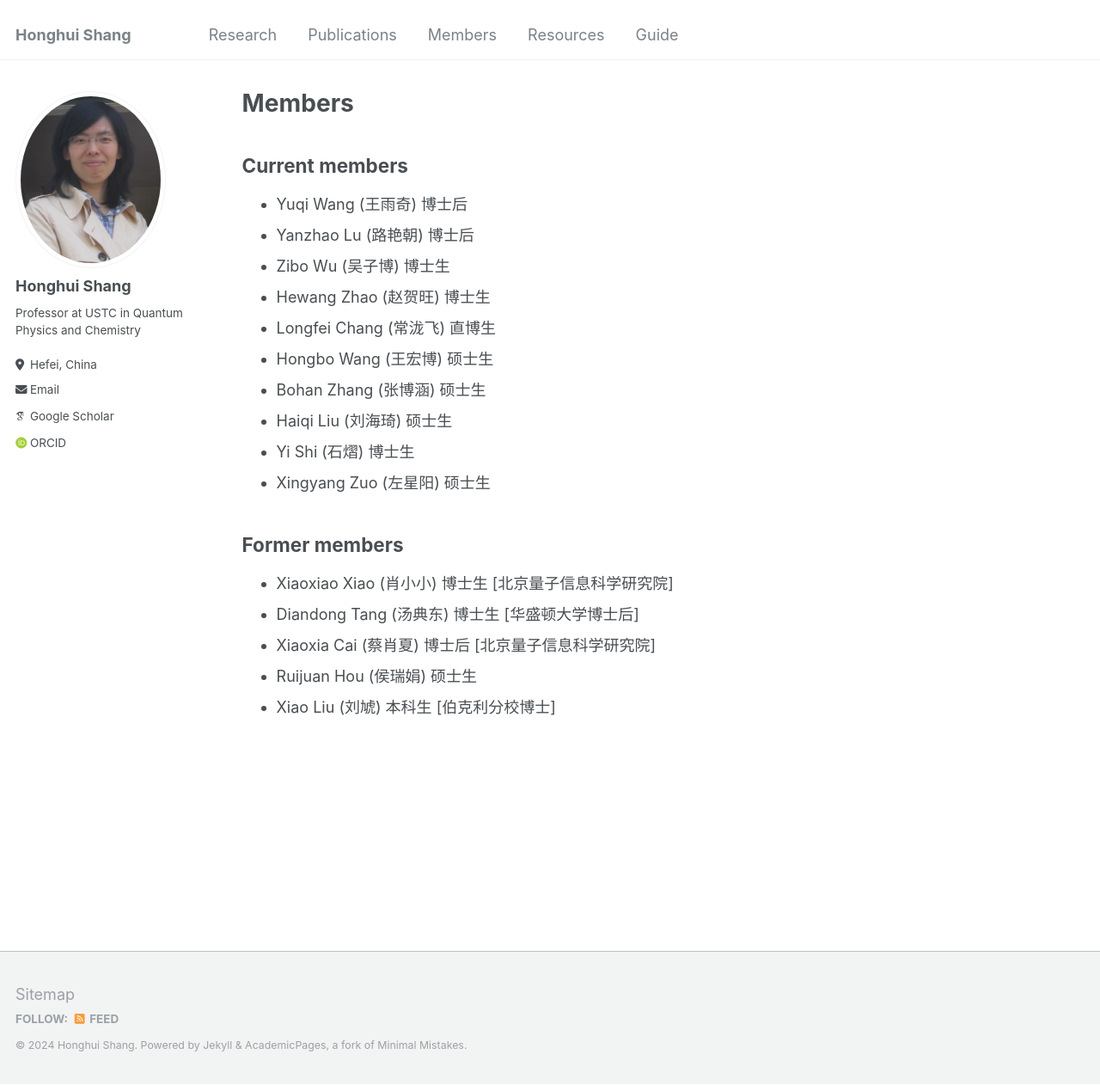
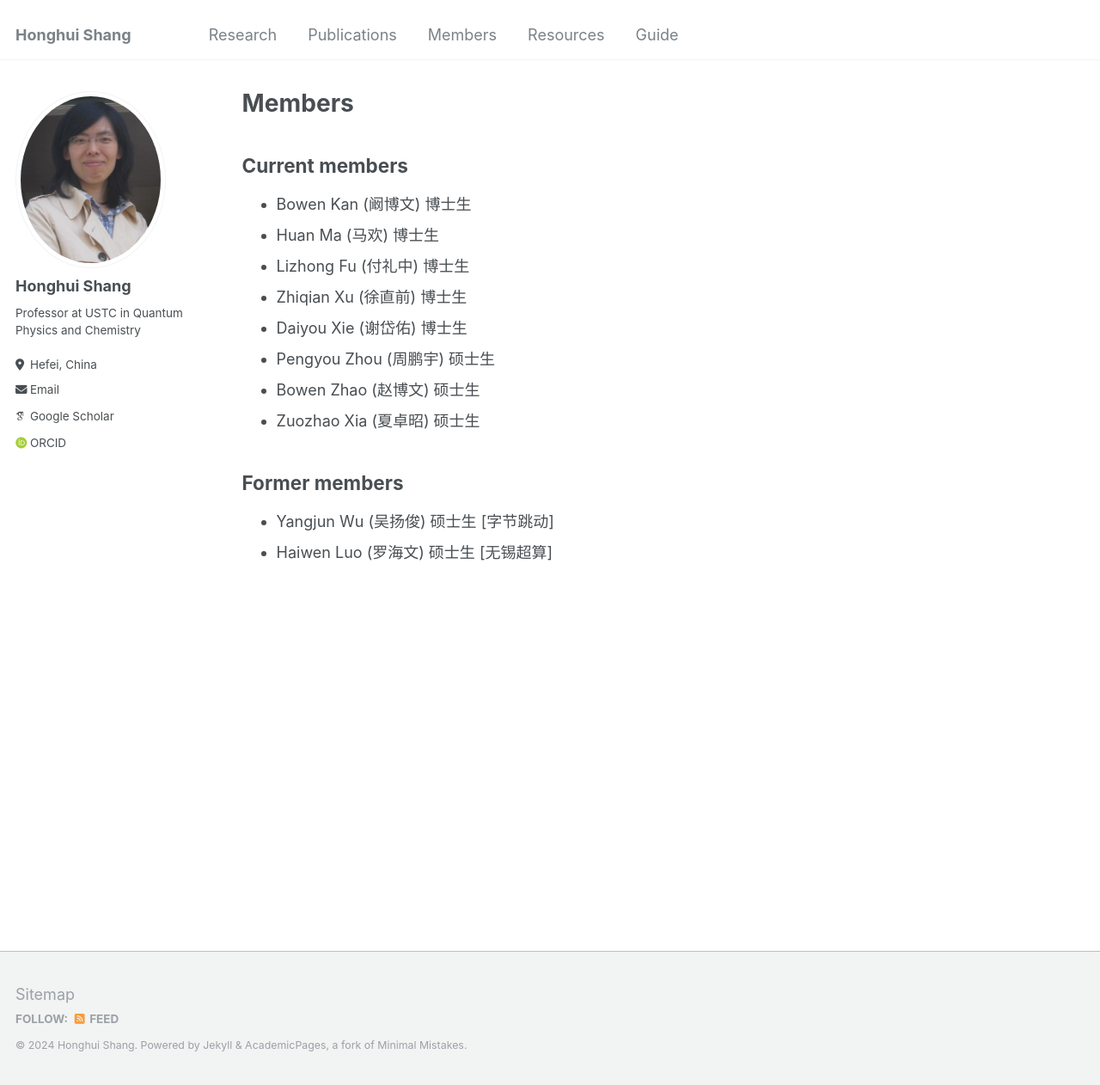
Before and after one commit to CrMomi91/CrMomi91.github.io, a Jekyll site: the page built from _pages/members.md, in a window 1280 px wide and 1262 px high. Shown: the whole window at 86% size. Built offline with Jekyll 4.4.1, drawn with Linux system fonts in a browser that asks for light colours; some web fonts are replaced.

Commit message:
Update members.md

```diff
--- a/_pages/members.md
+++ b/_pages/members.md
@@ -7,21 +7,16 @@ author_profile: true
 
 ## Current members
 
-- Yuqi Wang (王雨奇) 博士后
-- Yanzhao Lu (路艳朝) 博士后
-- Zibo Wu (吴子博) 博士生
-- Hewang Zhao (赵贺旺) 博士生
-- Longfei Chang (常泷飞) 直博生
-- Hongbo Wang (王宏博) 硕士生
-- Bohan Zhang (张博涵) 硕士生
-- Haiqi Liu (刘海琦) 硕士生
-- Yi Shi (石熠) 博士生
-- Xingyang Zuo (左星阳) 硕士生
+- Bowen Kan (阚博文) 博士生
+- Huan Ma (马欢) 博士生
+- Lizhong Fu (付礼中) 博士生
+- Zhiqian Xu (徐直前) 博士生
+- Daiyou Xie (谢岱佑) 博士生
+- Pengyou Zhou (周鹏宇) 硕士生
+- Bowen Zhao (赵博文) 硕士生
+- Zuozhao Xia (夏卓昭) 硕士生
 
 ## Former members
 
-- Xiaoxiao Xiao (肖小小) 博士生 [北京量子信息科学研究院]
-- Diandong Tang (汤典东) 博士生 [华盛顿大学博士后]
-- Xiaoxia Cai (蔡肖夏) 博士后 [北京量子信息科学研究院]
-- Ruijuan Hou (侯瑞娟) 硕士生
-- Xiao Liu (刘虓) 本科生 [伯克利分校博士]
+- Yangjun Wu (吴扬俊) 硕士生 [字节跳动]
+- Haiwen Luo (罗海文) 硕士生 [无锡超算]
```
